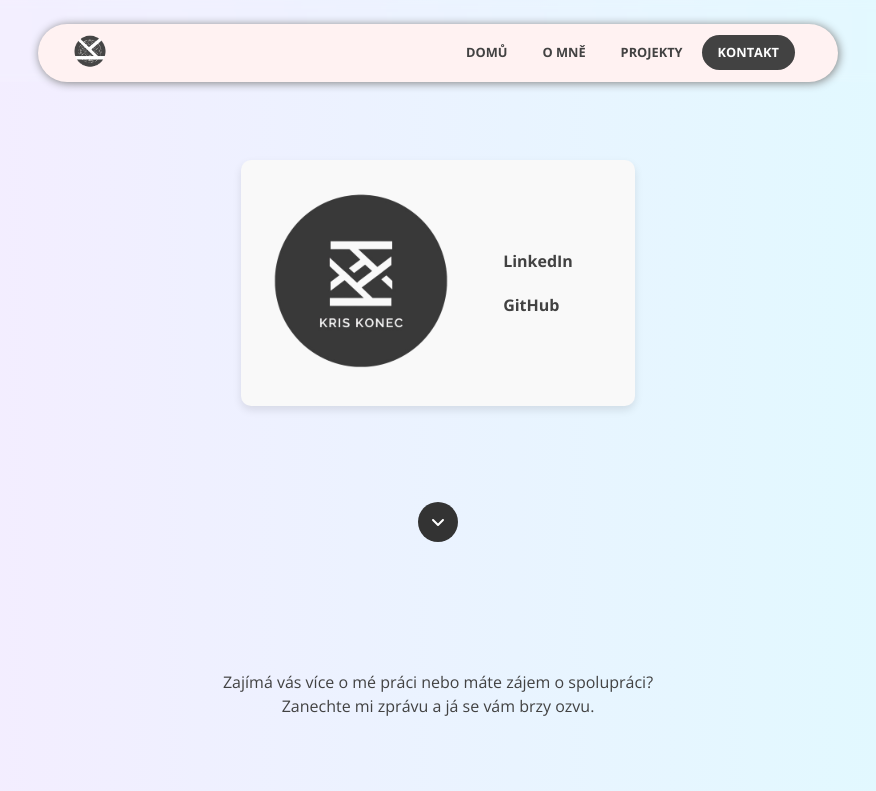
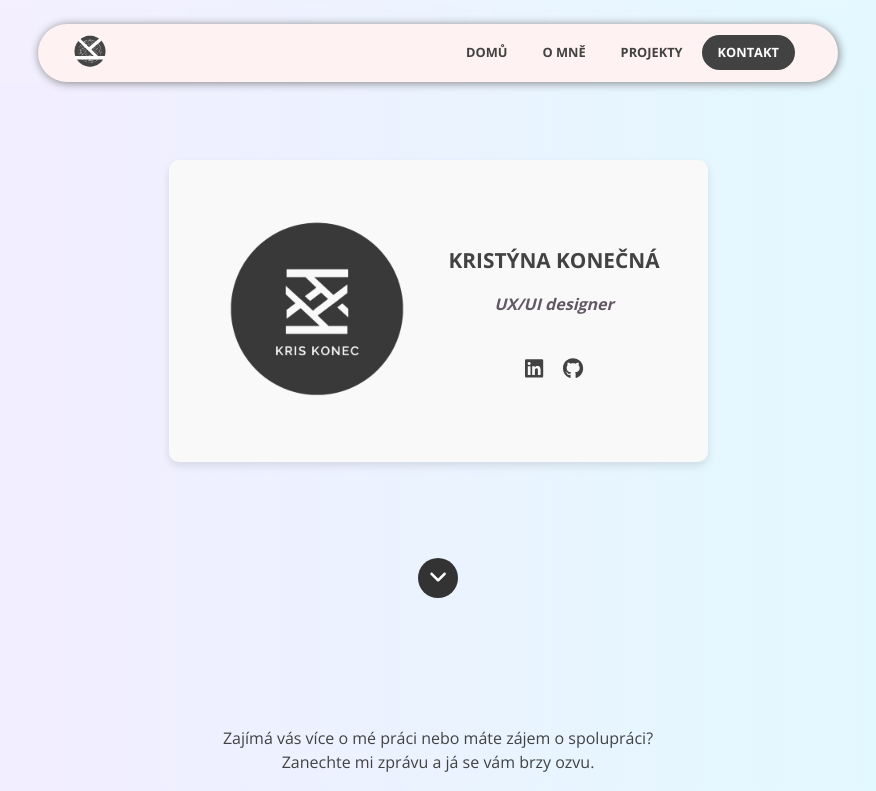
Before and after one commit to Kaykay-nova/Portfolio, a React (Vite) app: page /contact in a window 1280 px wide. Shown: the top 791 px of the page, without its empty margins (202-1078 px from the left). Built offline with nearby package versions, Linux system fonts and the light colour scheme.

Commit message:
Úprava vizitky

```diff
--- a/src/pages/Contact/ContactCard.jsx
+++ b/src/pages/Contact/ContactCard.jsx
@@ -1,6 +1,11 @@
 import React from 'react';
 import './style.css';
 import logo from './img/logo.png';
+import { FontAwesomeIcon } from '@fortawesome/react-fontawesome';
+import { faGithub, faLinkedin } from '@fortawesome/free-brands-svg-icons';
+
+const gitHubIcon = <FontAwesomeIcon icon={faGithub} />;
+const linkedInIcon = <FontAwesomeIcon icon={faLinkedin} />;
 
 const ContactCard = () => {
   return (
@@ -9,13 +14,30 @@ const ContactCard = () => {
         <img src={logo} alt="Logo" className="contact-logo-img" />
       </div>
 
-      <div className="contact-links">
-        <a href="https://www.linkedin.com/in/kristynakonecna/" target="_blank" rel="noopener noreferrer" className="contact-link">
-          LinkedIn
-        </a>
-        <a href="https://github.com/Kaykay-nova" target="_blank" rel="noopener noreferrer" className="contact-link">
-          GitHub
-        </a>
+      <div>
+        <div className="contact-text">
+          <p>Kristýna Konečná</p>
+          <em>UX/UI designer</em>
+        </div>
+
+        <div className="contact-links">
+          <a
+            className="contact-link"
+            href="https://www.linkedin.com/in/kristynakonecna/"
+            target="_blank"
+            rel="noopener noreferrer"
+          >
+            {linkedInIcon}
+          </a>
+          <a
+            className="contact-link"
+            href="https://github.com/Kaykay-nova"
+            target="_blank"
+            rel="noopener noreferrer"
+          >
+            {gitHubIcon}
+          </a>
+        </div>
       </div>
     </div>
   );
--- a/src/pages/Contact/style.css
+++ b/src/pages/Contact/style.css
@@ -66,7 +66,7 @@ label[for="gdprConsent"] {
 .contact-card {
   display: flex;
   align-items: center;
-  padding: 20px;
+  padding: 2rem;
   background-color: #f9f9f9;
   border-radius: 10px;
   box-shadow: 0 4px 8px rgba(0, 0, 0, 0.1);
@@ -77,14 +77,33 @@ label[for="gdprConsent"] {
   width: 200px;
   height: auto;
   border-radius: 50%;
+  margin: 1rem;
+}
+
+.contact-text {
+  padding: 1rem;
+  text-align: center;
+  font-weight: bold;
+}
+
+.contact-text p {
+  font-size: 1.3rem;
+  text-transform: uppercase;
+}
+
+.contact-text em {
+  color: #625764;
 }
 
 .contact-links {
   display: flex;
-  flex-direction: column;
-  justify-content: space-around;
+  justify-content: center;
   width: 100%;
-  padding: 2rem;
+  padding: 1rem;
+}
+
+.svg-inline--fa {
+  height: 1.3em;
 }
 
 .contact-link {
@@ -119,6 +138,7 @@ label[for="gdprConsent"] {
 
 @media (max-width: 450px) {
 
+
   .contact-card{
     width: 100%;
     flex-direction: column;
```
